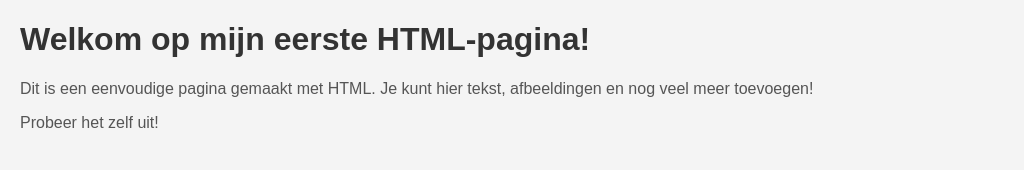
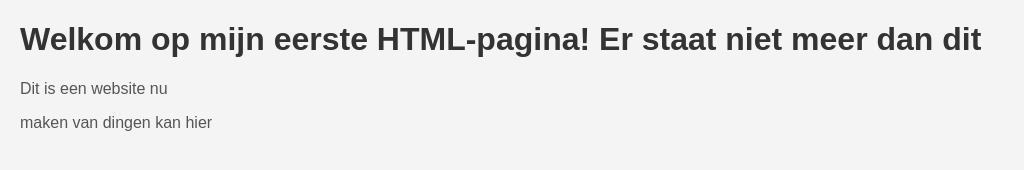
Before and after one commit to Corn-jpg/Corn.github.io, a plain HTML site: page index.html in a window 1280 px wide. Shown: the whole page, without its empty margins (0-1024 px from the left). Drawn offline with Linux system fonts and the light colour scheme.

Commit message:
Update index.html

```diff
--- a/index.html
+++ b/index.html
@@ -3,7 +3,7 @@
 <head>
     <meta charset="UTF-8">
     <meta name="viewport" content="width=device-width, initial-scale=1.0">
-    <title>Mijn Eerste Pagina</title>
+    <title>Mijn Eerste Website</title>
     <style>
         body {
             font-family: Arial, sans-serif;
@@ -19,8 +19,8 @@
     </style>
 </head>
 <body>
-    <h1>Welkom op mijn eerste HTML-pagina!</h1>
-    <p>Dit is een eenvoudige pagina gemaakt met HTML. Je kunt hier tekst, afbeeldingen en nog veel meer toevoegen!</p>
-    <p>Probeer het zelf uit!</p>
+    <h1>Welkom op mijn eerste HTML-pagina! Er staat niet meer dan dit</h1>
+    <p>Dit is een website nu</p>
+    <p>maken van dingen kan hier</p>
 </body>
 </html>
```
